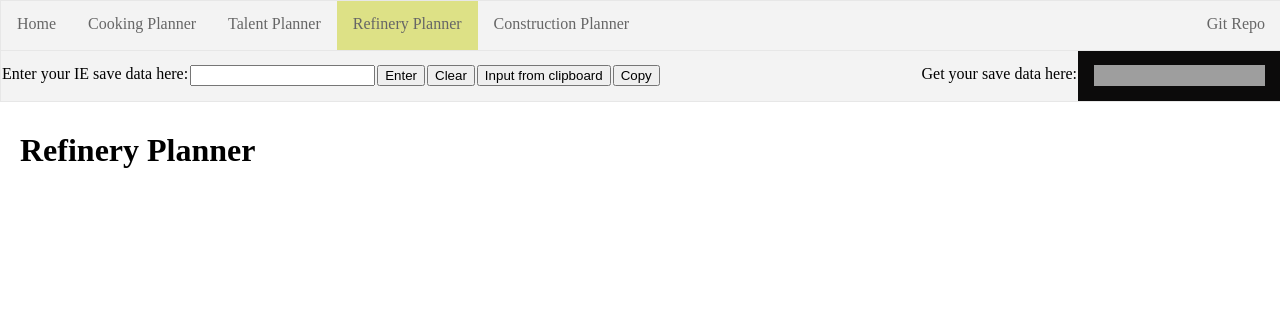
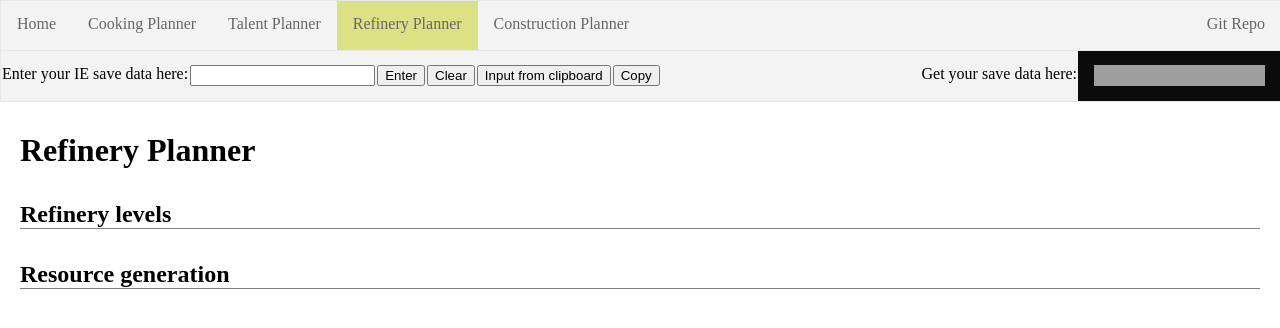
Before and after one commit to tellurium-monoxide/idleon-tools, a Jekyll site: the page built from tools/refinery-planner/refinery.html, in a window 1280 px wide. Shown: the top 328 px of the page. Built offline with Jekyll 4.4.1, drawn with Linux system fonts in a browser that asks for light colours; some of the changed lines change nothing that is shown; grey boxes are pictures that could not be loaded.

Commit message:
add resource generation display

```diff
--- a/assets/css/tools/refinery-planner/styles.css
+++ b/assets/css/tools/refinery-planner/styles.css
@@ -6,3 +6,8 @@
 table.costs {
     margin-left: 0;
 }
+
+.resources {
+    display: flex;
+    flex-wrap: wrap;
+}
--- a/assets/js/tools/refinery-planner/Refinery.js
+++ b/assets/js/tools/refinery-planner/Refinery.js
@@ -9,6 +9,8 @@
         console.log(refinery_data)
 
         this.salts = Array(6).fill().map((_, i) => ({}));
+        this.resources = []
+        this.resource_generation = {} // per hour
         for (let salt_index = 0; salt_index < 6; salt_index++) {
             let salt = this.salts[salt_index]
             const rank = refinery_data[salt_index + 3][1]
@@ -20,13 +22,23 @@
             salt.cyclesPerRank = Math.ceil(salt.powerToRankUp / salt.powerPerCycle)
             salt.NextCycleBreakpoint = this.calcNextCycleBreakpoint(rank)
             for (let material of salt.data.material_costs) {
+                this.resources.push(JSON.parse(JSON.stringify(material)))
                 const isSalt = material.name.includes("Salts")
                 material.costPerCycle = material.baseValue * Math.floor(Math.pow(rank, (isSalt) ? 1.3 : 1.5))
                 material.costPerRank = material.costPerCycle * salt.cyclesPerRank
+
+            }
+            this.resource_generation[salt.data.name] = salt.powerPerCycle
+        }
+
+        for (let material of this.resources) {
+            if (!this.resource_generation[material.name]) {
+                this.resource_generation[material.name] = 0
             }
         }
 
         this.showRefinery()
+        this.showResources()
 
     }
 
@@ -60,18 +72,21 @@
         content += `<th></th>`
         content += `<th>Rank</th>`
         content += `<th>Progress</th>`
-        content += `<th>Power per cycle<br>(Power per hour)</th>`
+        content += `<th>Power per cycle<br>(next rank|increase)</th>`
         content += `<th>Cycles per rank<br>(next breakpoint)</th>`
         content += `<th>Cost per rank</th>`
         content += "</tr>"
 
         for (const salt of this.salts) {
 
+
             content += "<tr>"
             content += `<td><img src="${salt.data.icon_url}"></td>`
             content += `<td>${salt.rank}</td>`
             content += `<td class="progress">${salt.progress.toLocaleString().padStart(9, " ")}/${salt.powerToRankUp.toLocaleString().padEnd(9, " ")}<br>(${formatPercent(salt.progress / salt.powerToRankUp)})</td>`
-            content += `<td>${salt.powerPerCycle}<br>(?)</td>`
+
+            let nextRankPowerPerCycle = this.getPowerPerCycle(salt.rank + 1)
+            content += `<td>${salt.powerPerCycle}<br>(${nextRankPowerPerCycle}|+${nextRankPowerPerCycle - salt.powerPerCycle})</td>`
             content += `<td>${salt.cyclesPerRank}<br>(${salt.NextCycleBreakpoint.cyclesPerRank} at r${salt.NextCycleBreakpoint.rank})</td>`
             content += `<td><table class="costs"><tr>`
             let i = 0
@@ -90,12 +105,28 @@
         document.getElementById("refinery").innerHTML = content;
 
     }
+
+    showResources() {
+        let content = ""
+        for (let material of this.resources) {
+            content += "<div><table>"
+            content += "<tr>"
+            content += `<td><img src="${material.icon}"></td>`
+            content += `<td>${this.resource_generation[material.name]}/h</td>`
+            content += "</tr>"
+            content += "</table>"
+            content += "</div>"
+        }
+
+
+        document.getElementById("resources").innerHTML = content;
+    }
 }
 const formatPercent = (percent) => `${(percent * 100).toFixed(2)}%`.padStart(6, "0");
 
 const SALT_DATA = [
     {
-        name: "Redox",
+        name: "Redox_Salts",
         icon_url: "https://idleon.wiki/wiki/images/thumb/c/cb/Redox_Salts.png/36px-Redox_Salts.png",
         material_costs: [
             { name: "Spore_Cap", icon: "https://idleon.wiki/wiki/images/thumb/7/7c/Spore_Cap.png/50px-Spore_Cap.png", baseValue: 10 },
@@ -103,7 +134,7 @@
         ]
     },
     {
-        name: "Explosive",
+        name: "Explosive_Salts",
         icon_url: "https://idleon.wiki/wiki/images/thumb/2/2f/Explosive_Salts.png/36px-Explosive_Salts.png",
         material_costs: [
             { name: "Bullforg_Horn", icon: "https://idleon.wiki/wiki/images/thumb/5/56/Bullfrog_Horn.png/50px-Bullfrog_Horn.png", baseValue: 10 },
@@ -112,7 +143,7 @@
         ]
     },
     {
-        name: "Spontaneity",
+        name: "Spontaneity_Salts",
         icon_url: "https://idleon.wiki/wiki/images/thumb/3/3e/Spontaneity_Salts.png/36px-Spontaneity_Salts.png",
         material_costs: [
             { name: "Pocket_Sand", icon: "https://idleon.wiki/wiki/images/thumb/8/8c/Pocket_Sand.png/50px-Pocket_Sand.png", baseValue: 50 },
@@ -122,7 +153,7 @@
         ]
     },
     {
-        name: "Dioxide",
+        name: "Dioxide_Salts",
         icon_url: "https://idleon.wiki/wiki/images/thumb/9/96/Dioxide_Synthesis.png/36px-Dioxide_Synthesis.png",
         material_costs: [
             { name: "Floof_Ploof", icon: "https://idleon.wiki/wiki/images/thumb/0/08/Floof_Ploof.png/50px-Floof_Ploof.png", baseValue: 10 },
@@ -132,7 +163,7 @@
         ]
     },
     {
-        name: "Purple",
+        name: "Purple_Salts",
         icon_url: "https://idleon.wiki/wiki/images/thumb/f/fb/Purple_Salt.png/36px-Purple_Salt.png",
         material_costs: [
             { name: "Cracked_Glass", icon: "https://idleon.wiki/wiki/images/thumb/2/20/Cracked_Glass.png/50px-Cracked_Glass.png", baseValue: 25 },
@@ -143,7 +174,7 @@
         ]
     },
     {
-        name: "Nullo",
+        name: "Nullo_Salts",
         icon_url: "https://idleon.wiki/wiki/images/thumb/a/a1/Nullo_Salt.png/36px-Nullo_Salt.png",
         material_costs: [
             { name: "Contact_Lense", icon: "https://idleon.wiki/wiki/images/thumb/4/48/Contact_Lense.png/50px-Contact_Lense.png", baseValue: 50 },
--- a/tools/refinery-planner/refinery.html
+++ b/tools/refinery-planner/refinery.html
@@ -13,6 +13,8 @@
 ---
 <div class="main">
     <h1>Refinery Planner</h1>
+    <h2>Refinery levels</h2>
     <div id="refinery"></div>
-
+    <h2>Resource generation</h2>
+    <div id="resources" class="resources"></div>
 </div>
```
